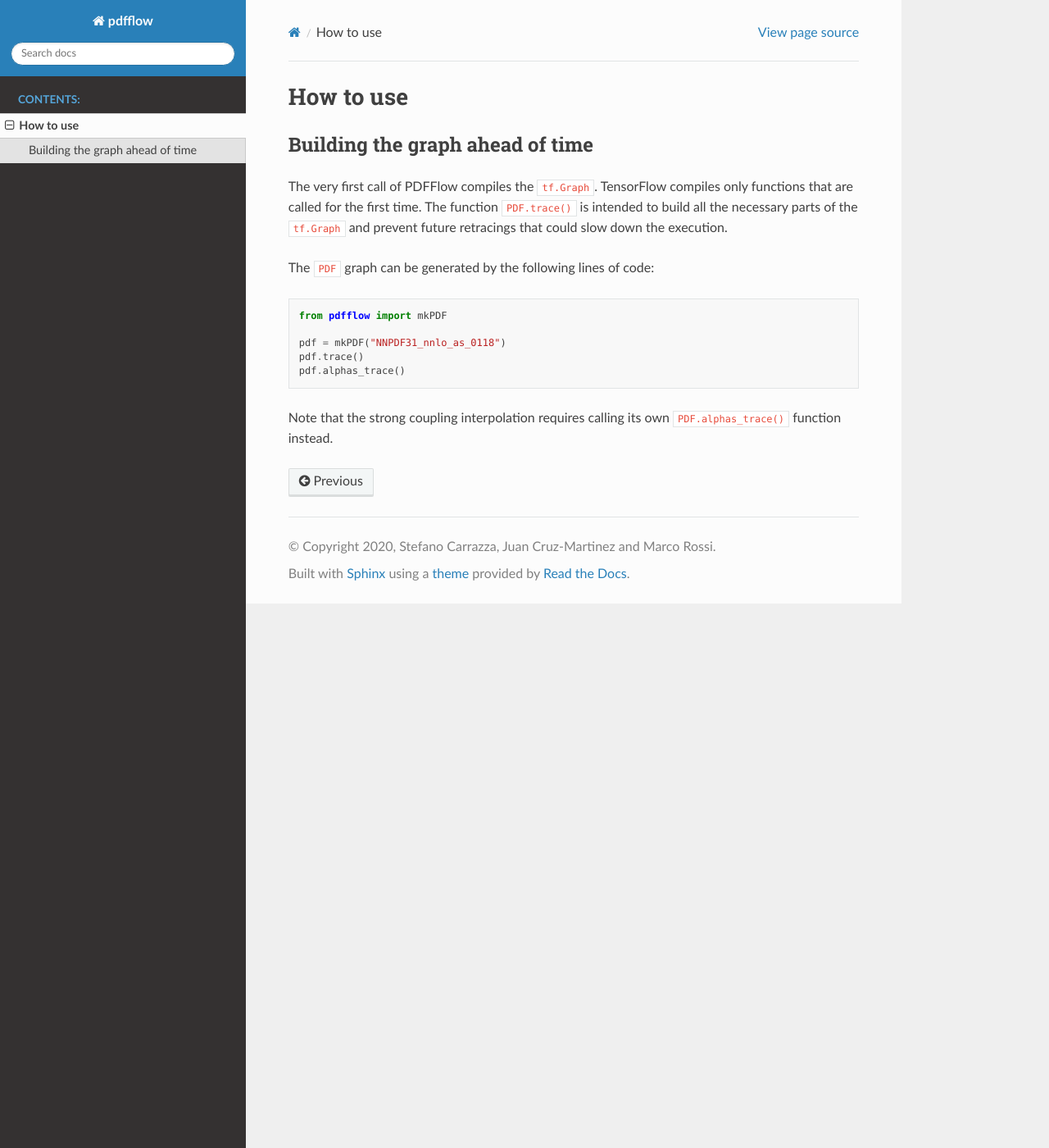
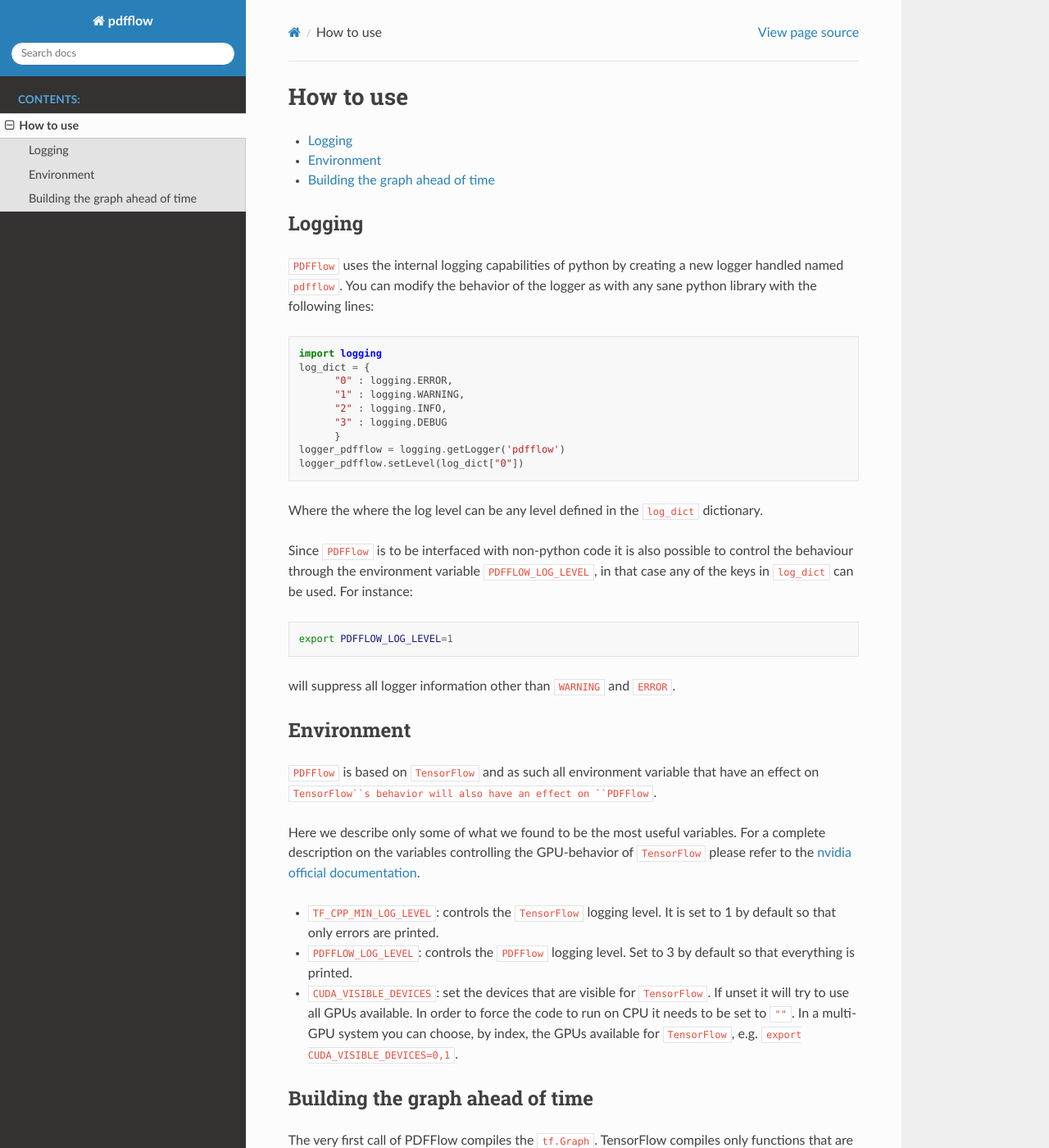
Before and after one commit to N3PDF/pdfflow, a Sphinx documentation site: the page built from doc/source/how_to.rst, in a window 1280 px wide and 1400 px high. Shown: the whole window at 82% size. Built offline with Sphinx 7.4.7 and the Read the Docs theme 2.0.0, drawn with Linux system fonts in a browser that asks for light colours; pages that are not in the unit, such as notebooks, are missing from menus.

Commit message:
add docs about logging and environment variables

```diff
--- a/doc/source/how_to.rst
+++ b/doc/source/how_to.rst
@@ -4,9 +4,59 @@
 How to use
 ==========
 
+.. contents::
+  :local:
+  :depth: 1
+
+
+Logging
+-------
+
+``PDFFlow`` uses the internal logging capabilities of python by
+creating a new logger handled named ``pdfflow``.
+You can modify the behavior of the logger as with any sane python library with the following lines:
+
+.. code-block:: python
+
+  import logging
+  log_dict = {
+        "0" : logging.ERROR,
+        "1" : logging.WARNING,
+        "2" : logging.INFO,
+        "3" : logging.DEBUG
+        }
+  logger_pdfflow = logging.getLogger('pdfflow')
+  logger_pdfflow.setLevel(log_dict["0"])
+
+Where the where the log level can be any level defined in the ``log_dict`` dictionary.
+
+Since ``PDFFlow`` is to be interfaced with non-python code it is also
+possible to control the behaviour through the environment variable ``PDFFLOW_LOG_LEVEL``, in that case any of the keys in ``log_dict`` can be used. For instance:
+
+.. code-block:: bash
+
+  export PDFFLOW_LOG_LEVEL=1
+
+will suppress all logger information other than ``WARNING`` and ``ERROR``.
+
+
+Environment
+-----------
+
+``PDFFlow`` is based on ``TensorFlow`` and as such all environment variable that
+have an effect on ``TensorFlow``s behavior will also have an effect on ``PDFFlow``.
+
+Here we describe only some of what we found to be the most useful variables.
+For a complete description on the variables controlling the GPU-behavior of ``TensorFlow`` please refer to
+the `nvidia official documentation <https://docs.nvidia.com/deeplearning/frameworks/tensorflow-user-guide/index.html#variablestf>`_.
+
+- ``TF_CPP_MIN_LOG_LEVEL``: controls the ``TensorFlow`` logging level. It is set to 1 by default so that only errors are printed.
+- ``PDFFLOW_LOG_LEVEL``: controls the ``PDFFlow`` logging level. Set to 3 by default so that everything is printed.
+- ``CUDA_VISIBLE_DEVICES``: set the devices that are visible for ``TensorFlow``. If unset it will try to use all GPUs available. In order to force the code to run on CPU it needs to be set to ``""``. In a multi-GPU system you can choose, by index, the GPUs available for ``TensorFlow``, e.g. ``export CUDA_VISIBLE_DEVICES=0,1``.
+
 
 Building the graph ahead of time
-================================
+--------------------------------
 
 The very first call of PDFFlow compiles the ``tf.Graph``. TensorFlow compiles only functions that are called for the first time. The function ``PDF.trace()`` is intended to build all the necessary parts of the ``tf.Graph`` and prevent future retracings that could slow down the execution.
 
```
Also changed, not shown: 1 other file.
